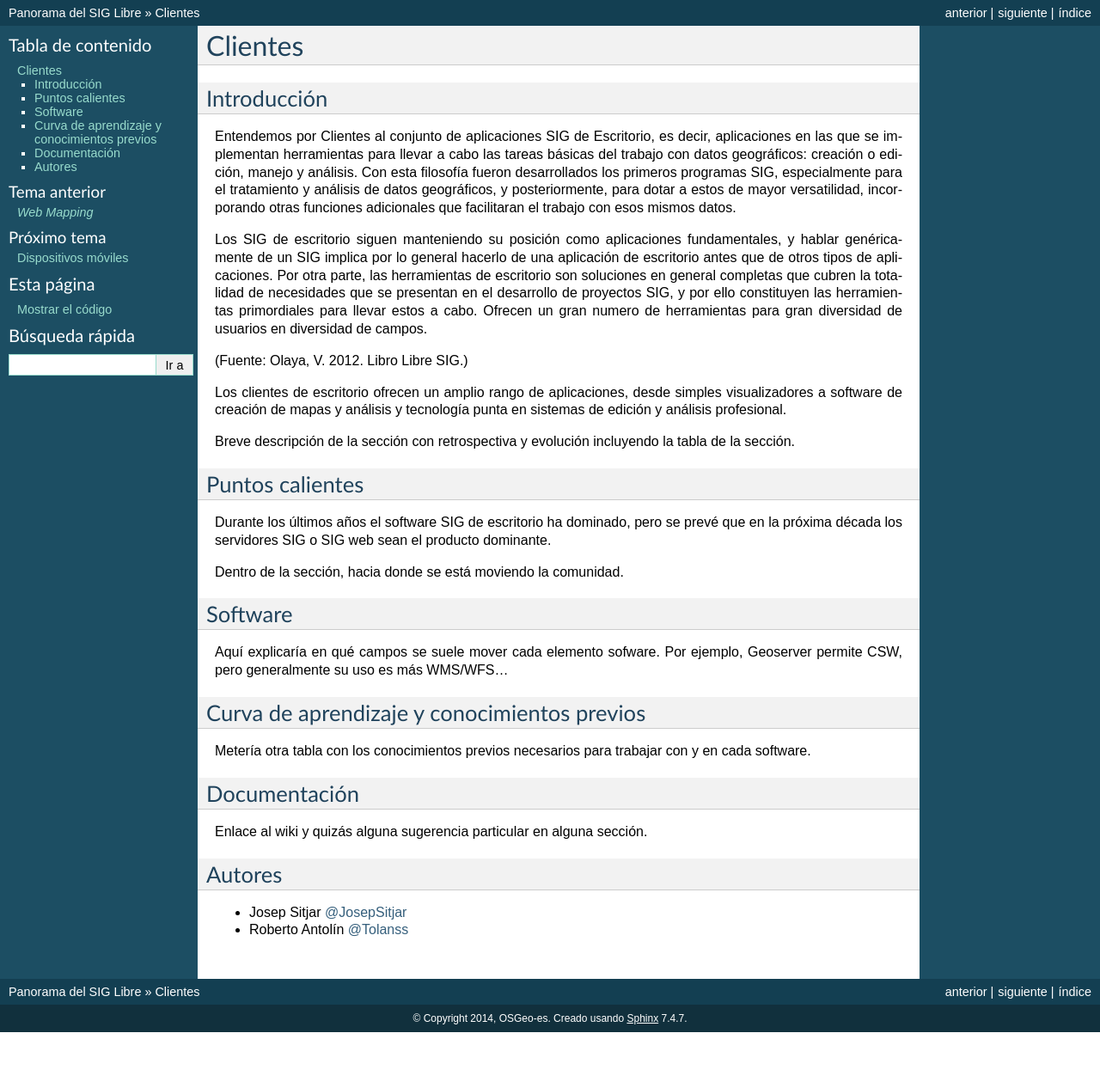
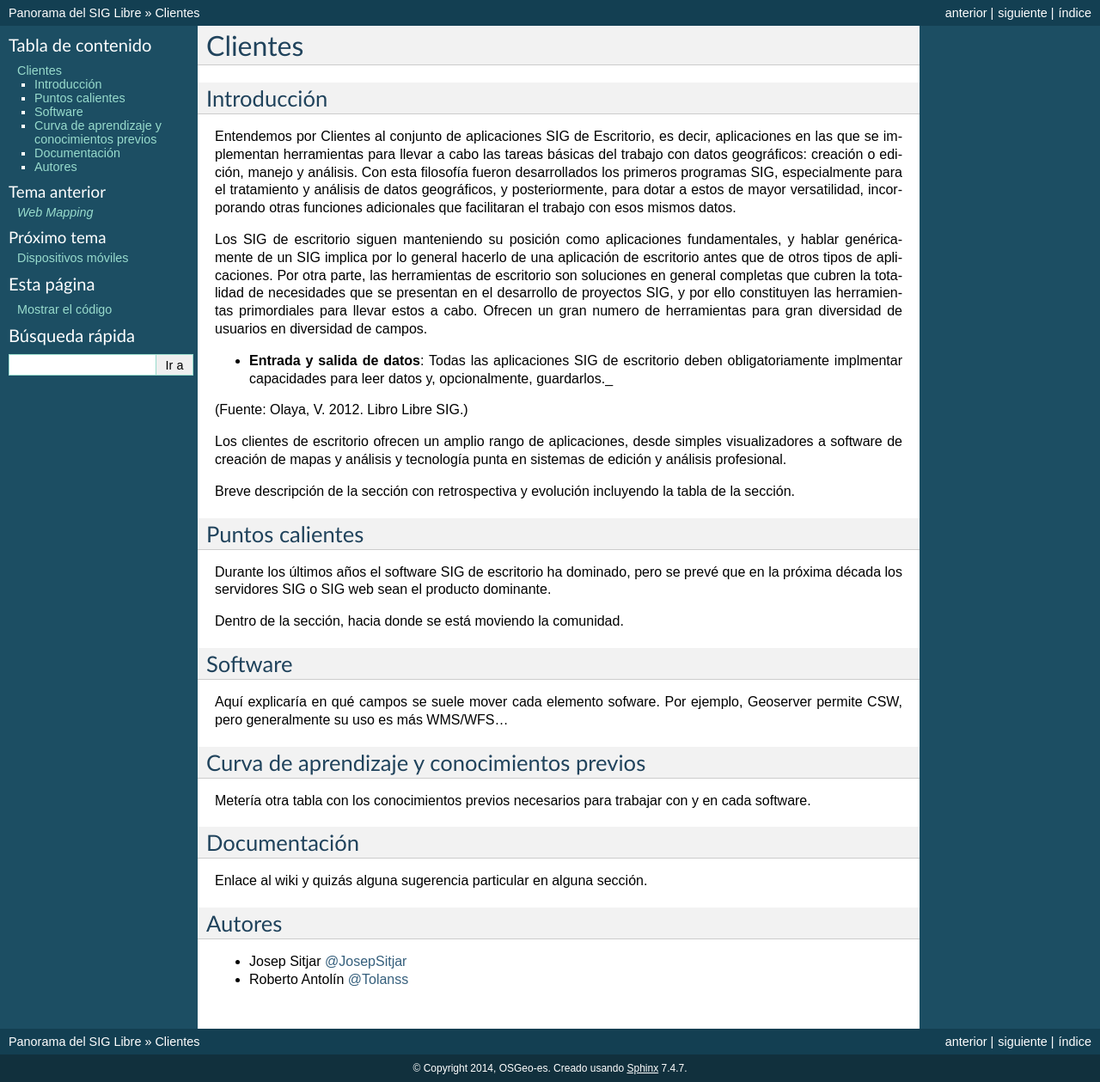
Before and after one commit to OSGeo-ES/panorama-siglibre8, a Sphinx documentation site: the page built from source/clientes/index.rst, in a window 1280 px wide. Shown: the whole page at 86% size. Built offline with Sphinx 7.4.7, drawn with Linux system fonts in a browser that asks for light colours; before the commit the page ends 1201 px from its top, so only the background shows below that.

Commit message:
Update index.rst

```diff
--- a/source/clientes/index.rst
+++ b/source/clientes/index.rst
@@ -12,6 +12,10 @@ creación o edición, manejo y análisis. Con esta filosofía fueron desarrollad
 Los SIG de escritorio siguen manteniendo su posición como aplicaciones fundamentales, y hablar genéricamente de un SIG implica por lo general hacerlo de una aplicación de escritorio antes que de otros tipos de aplicaciones.
 Por otra parte, las herramientas de escritorio son soluciones en general completas que cubren la totalidad de necesidades que se presentan en el desarrollo de proyectos SIG, y por ello constituyen las herramientas primordiales para llevar estos a cabo.
 Ofrecen un gran numero de herramientas para gran diversidad de usuarios en diversidad de campos.
+
+
+- **Entrada y salida de datos**: Todas las aplicaciones SIG de escritorio deben obligatoriamente implmentar capacidades para leer datos y, opcionalmente, guardarlos._
+
 
 (Fuente: Olaya, V. 2012. Libro Libre SIG.)
 
```
